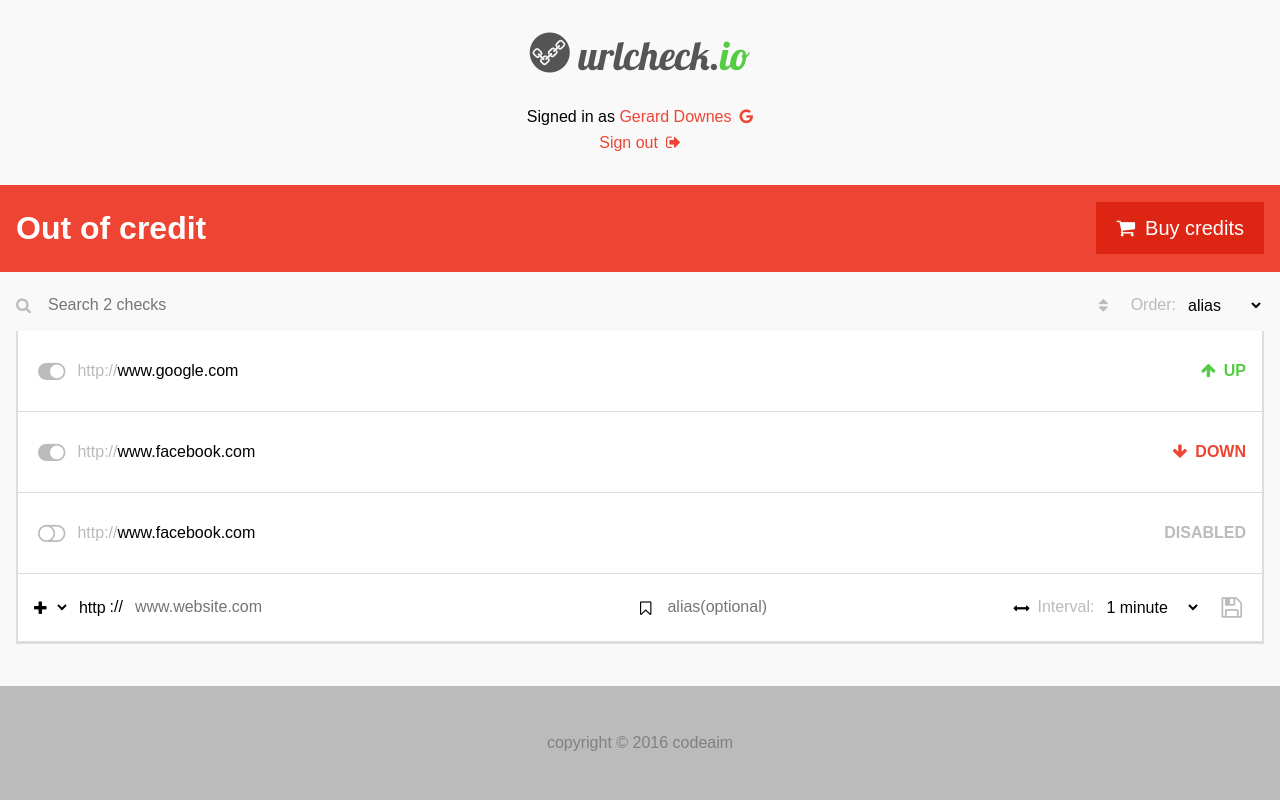
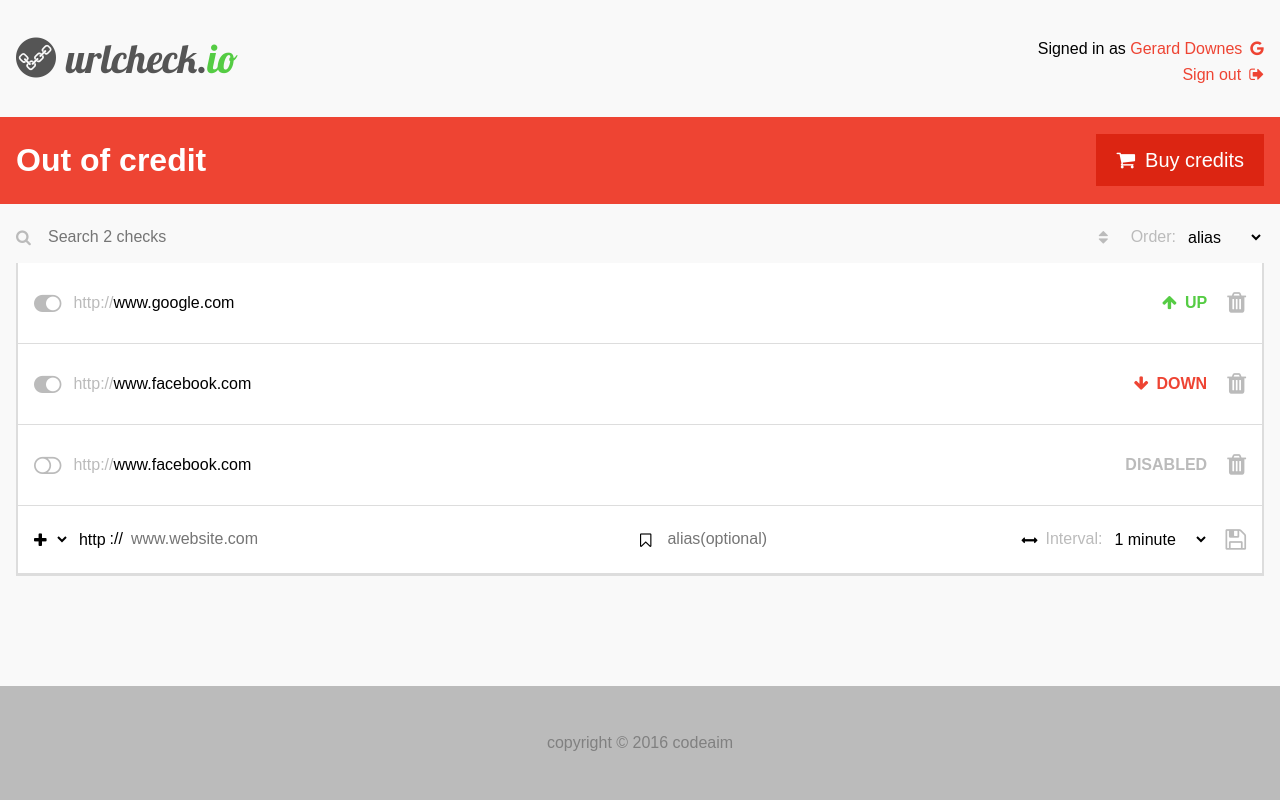
Before and after one commit to codeaim/urlcheck-mock, a plain HTML site: page dashboard.html in a window 1280 px wide. Drawn offline with nearby package versions, Linux system fonts and the light colour scheme; files that its build step writes are made by us from their sources; files whose address does not match are found by name.

Commit message:
Adding more dashboard styling. Improving header spacing. Adding css files

```diff
--- a/css/dashboard.scss
+++ b/css/dashboard.scss
@@ -12,6 +12,7 @@
       font-size: 2em;
       text-align: center;
       font-weight: bold;
+      padding: 0.28em 0;
     }
 
     .status-actions {
@@ -31,6 +32,10 @@
 
         i {
           padding-right: 0.5em;
+        }
+
+        &:hover, &:focus {
+          background-color: #C42110;
         }
       }
     }
@@ -59,6 +64,7 @@
           border: none;
           background-color: transparent;
           padding: 0.5em;
+          width: 100%;
         }
       }
 
@@ -96,12 +102,14 @@
         display: flex;
         flex-direction: column;
 
-        .url-details {
+        .check-details {
           display: flex;
           flex: 1;
+          align-items: center;
           padding-bottom: 0.5em;
-          align-items: center;
-          margin-left: -0.5em;
+
+          .check-disable {
+            margin-left: -0.75em;
 
             i {
               padding: 0.5em;
@@ -110,11 +118,23 @@
               cursor: pointer;
               border-radius: 50%;
 
-            &:hover {
+              &.fa-toggle-off:hover {
                 color: #55CC44;
                 background-color: #eef9ec;
               }
+
+              &.fa-toggle-on:hover {
+                color: #e43;
+                background-color: #FEECEB;
               }
+            }
+          }
+
+          .url-details {
+            display: flex;
+            flex: 1;
+            align-items: center;
+            overflow: hidden;
 
             .protocol {
               color: #bbbbbb;
@@ -123,14 +143,14 @@
             .split {
               color: #bbbbbb;
             }
-
-          .url {
-            width: 100%;
-            overflow: hidden;
           }
         }
+        .check-actions {
+          display: flex;
+          align-items: center;
 
           .check-status {
+            flex: 1;
             color: white;
             text-transform: uppercase;
             font-weight: bold;
@@ -149,6 +169,37 @@
 
             .check-status-down {
               color: #e43;
+            }
+          }
+
+          .actions {
+            margin: -0.75em;
+            padding-left: 1.25em;
+
+            button {
+              outline: none;
+              border: none;
+              background-color: transparent;
+              cursor: pointer;
+              font-size: 1.5em;
+              color: #bbb;
+              border-radius: 50%;
+              padding: 0.5em;
+
+              &:hover, &:focus {
+                color: #555555;
+                background-color: #eee;
+              }
+            }
+
+            .delete {
+              button {
+                &:hover {
+                  color: #e43;
+                  background-color: #FEECEB;
+                }
+              }
+            }
           }
         }
       }
@@ -188,6 +239,7 @@
           .url {
             display: flex;
             flex: 1;
+            margin-left: -0.25em;
 
             input {
               flex: 1;
@@ -225,9 +277,9 @@
                 border: none;
                 background-color: transparent;
                 padding: 0.5em;
+                overflow: hidden;
               }
             }
-
 
             .interval {
               display: flex;
@@ -251,7 +303,7 @@
           }
 
           .actions {
-            margin: -0.5em;
+            margin: -0.5em -0.75em;
 
             button {
               outline: none;
@@ -263,7 +315,7 @@
               border-radius: 50%;
               padding: 0.5em;
 
-              &:hover {
+              &:hover, &:focus {
                 color: #55CC44;
                 background-color: #eef9ec;
               }
@@ -283,6 +335,7 @@
 
       .status-title {
         text-align: left;
+        padding: 0.28em 0;
       }
 
       .status-actions {
@@ -306,7 +359,11 @@
           flex-direction: row;
           align-items: center;
 
-          .url-details {
+          .check-details {
+            padding-bottom: 0;
+          }
+
+          .check-status {
             padding-bottom: 0;
           }
         }
@@ -328,7 +385,6 @@
     }
   }
 }
-
 
 @media only screen and (min-width: 701px) {
   .dashboard {
--- a/css/header.scss
+++ b/css/header.scss
@@ -1,4 +1,7 @@
 header {
+  display: flex;
+  flex-direction: column;
+  align-items: center;
   padding: 2em 1em;
   background-color: #f9f9f9;
 
@@ -11,7 +14,16 @@
     font-family: 'Lobster', cursive;
     font-size: 2.5em;
     text-align: center;
-    margin-bottom: 0.75em;
+    margin-bottom: 0.5em;
+
+    a {
+      display: flex;
+      align-items: center;
+    }
+
+    i {
+      padding-right: 0.25em;
+    }
 
     .header-color {
       color: #55CC44;
@@ -19,6 +31,7 @@
   }
 
   .header-actions {
+    flex: 1;
     text-align: center;
     margin-bottom: 0.5em;
 
@@ -33,10 +46,15 @@
   }
 
   .header-links {
+    flex: 1;
     text-align: center;
 
     a {
       color: #e43;
+
+      &:hover {
+        color: #C42110;
+      }
     }
 
     .header-link {
@@ -48,3 +66,17 @@
     }
   }
 }
+
+@media only screen and (min-width: 701px) {
+  header {
+    flex-direction: row;
+    .header-title {
+      margin-bottom: 0;
+      text-align: left;
+    }
+
+    .header-links {
+      text-align: right;
+    }
+  }
+}
--- a/dashboard.html
+++ b/dashboard.html
@@ -50,44 +50,84 @@
                 </div>
             </div>
             <ul>
-                <li class="check">
+                <li class="check up">
+                    <div class="check-details">
+                        <div class="check-disable">
+                            <i class="fa fa-toggle-on"></i>
+                        </div>
                         <div class="url-details">
-                        <i class="fa fa-toggle-on"></i>
                             <div class="protocol">http</div>
                             <div class="split">://</div>
                             <div class="url">www.google.com</div>
                         </div>
-                    <div class="check-status ">
+                    </div>
+                    <div class="check-actions">
+                        <div class="check-status">
                             <span class="check-status-up">
                                 <i class="fa fa-arrow-up"></i>up
                             </span>
                         </div>
+                        <div class="actions">
+                            <div class="delete">
+                                <button type="submit">
+                                    <i class="fa fa-trash"></i>
+                                </button>
+                            </div>
+                        </div>
+                    </div>
                 </li>
-                <li class="check">
+                <li class="check down">
+                    <div class="check-details">
+                        <div class="check-disable">
+                            <i class="fa fa-toggle-on"></i>
+                        </div>
                         <div class="url-details">
-                        <i class="fa fa-toggle-on"></i>
                             <div class="protocol">http</div>
                             <div class="split">://</div>
                             <div class="url">www.facebook.com</div>
                         </div>
+                    </div>
+                    <div class="check-actions">
                         <div class="check-status ">
                             <span class="check-status-down">
                                 <i class="fa fa-arrow-down"></i>down
                             </span>
                         </div>
+                        <div class="actions">
+                            <div class="delete">
+                                <button type="submit">
+                                    <i class="fa fa-trash"></i>
+                                </button>
+                            </div>
+                        </div>
+                    </div>
                 </li>
-                <li class="check">
+                <li class="check disabled">
+                    <div class="check-details">
+                        <div class="check-disable">
+                            <i class="fa fa-toggle-off"></i>
+                        </div>
                         <div class="url-details">
-                        <i class="fa fa-toggle-off"></i>
                             <div class="protocol">http</div>
                             <div class="split">://</div>
                             <div class="url">www.facebook.com</div>
                         </div>
+                    </div>
+                    <div class="check-actions">
                         <div class="check-status ">
                         <span class="check-status-disabled">
                             disabled
                         </span>
                         </div>
+                        <div class="actions">
+                            <div class="delete">
+                                <button type="submit">
+                                    <i class="fa fa-trash"></i>
+                                </button>
+                            </div>
+                        </div>
+                    </div>
+
                 </li>
             </ul>
             <div class="check-create">
```
Also changed, not shown: css/dashboard.css (added), css/forgot-password.css (added), css/main.css (added), css/register.css (added), 5 other files. Lines whose indentation alone changed are shown as unchanged.
